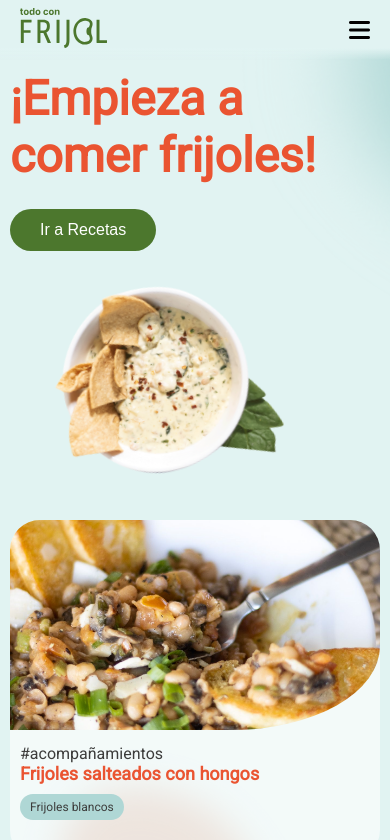
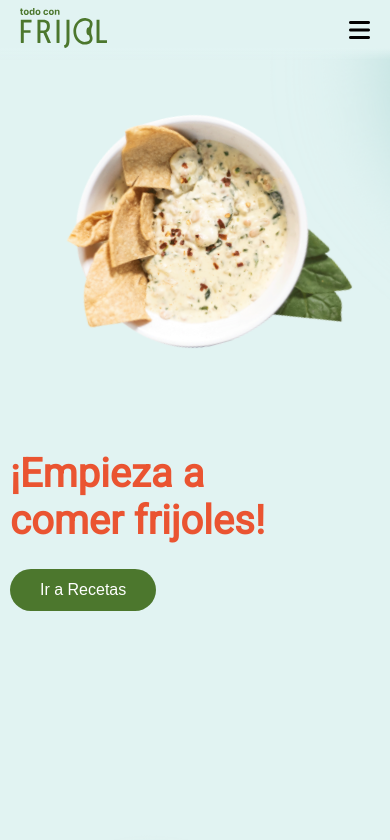
Before and after one commit to german-carosio/TCF, a React (Vite) app: page / in a window 390 px wide. Shown: the top 840 px of the page. Built offline with nearby package versions, Linux system fonts and the light colour scheme; a web font is replaced by a local one.

Commit message:
mejoras responsive css

```diff
--- a/src/components/Hero/Hero.module.css
+++ b/src/components/Hero/Hero.module.css
@@ -1,21 +1,24 @@
 .container {
     width: 100%;
-    height: 400px;
+    height: calc(100vh - 85px);
     padding: 0;
     display: flex;
     flex-direction: column;
+    justify-content: space-around;
+    order: 0;
     margin-bottom: 50px;
 }
 
 .lado1 {
+    order: 2;
     width: 100%;
+    height: 100%;
     display: flex;
     flex-direction: column;
-    justify-content: center;
 }
 
 .lado1 h1 {
-    font-size: 3em;
+    font-size: 2.5em;
 }
 
 .frase {
@@ -28,24 +31,37 @@
 }
 
 .lado2 {
+    order: 1;
     width: 100%;
+    height: 100%;
 }
 
 .lado2 img {
-    width: 80%;
+    width: 100%;
    /*  border: solid red; */
 }
 
 @media (min-width: 768px) {
     .container {
         flex-direction: row;
+        height: 400px;
     }
 
-    .lado1, .lado2 {
-        width: 50%;
+    .lado1{
+        order: 1;
+        justify-content: center;
+    }
+
+    .lado2 {
+        order: 2;
     }
 
     .lado1 h1 {
         font-size: 4em;
     }
+
+    .lado2 img {
+        width: 80%;
+       /*  border: solid red; */
+    }
 }
```
